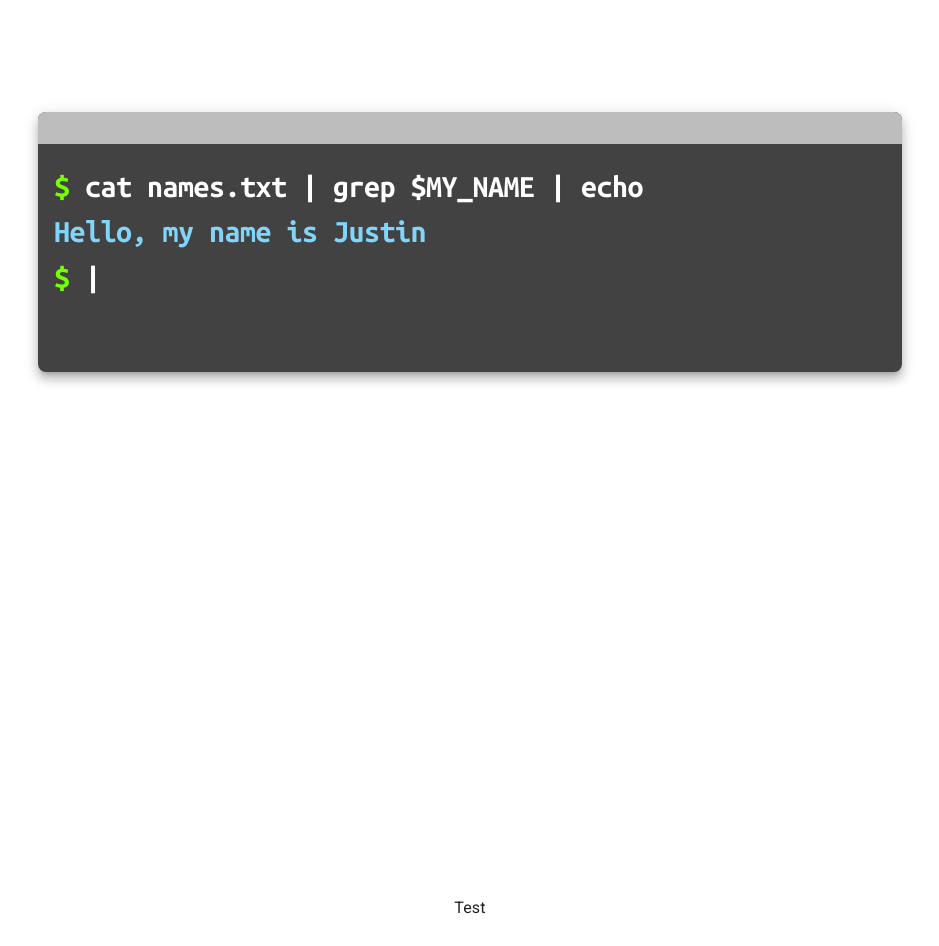
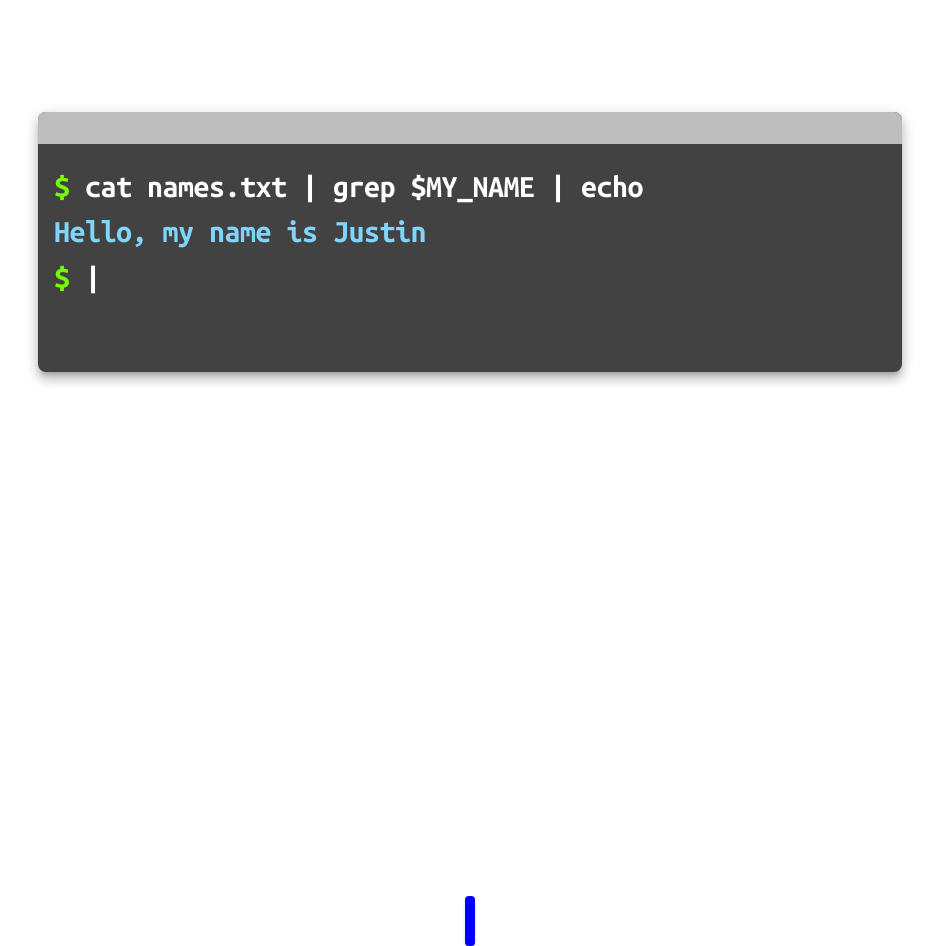
Before and after one commit to jpal91/resume, a Next.js app: page / in a window 1280 px wide. Shown: the whole page, without its empty margins (170-1109 px from the left). Before the commit the page ends 920 px from the top, so only its background shows below. Built offline with nearby package versions, Linux system fonts and the light colour scheme.

Commit message:
added skills component

```diff
--- /dev/null
+++ b/components/Sections/Skills.js
@@ -0,0 +1,17 @@
+import Grid from '@mui/material/Grid'
+import Card from '@mui/material/Card'
+import Fade from '@mui/material/Fade'
+
+const Skills = (props) => {
+    return (
+        <>
+            <Fade in={props.inView} timeout={ {enter: 1000} } >
+            <Card sx={{ borderColor: 'blue', borderWidth: '5px', borderStyle: 'solid', width: '100%', height: '50px' }}>
+
+            </Card>
+            </Fade>
+        </>
+    )
+}
+
+export default Skills
--- a/pages/index.js
+++ b/pages/index.js
@@ -9,6 +9,7 @@ import { InView } from 'react-intersection-observer'
 
 import NavBar from '../components/NavBar/NavBar'
 import Terminal from '../components/Splash/Terminal'
+import Skills from '../components/Sections/Skills';
 
 const Home = () => {
 	const [inView, setInView] = useState(false)
@@ -26,13 +27,22 @@ const Home = () => {
 
 				</Grid>
 				<Grid item xs={12} sx={{ display: 'flex', flexDirection: 'column', alignItems: 'center'}}>
+
 					<InView onChange={setInView} triggerOnce={true}>
 						{ ({ ref, entry }) => {
 							console.log(inView)
 							return (
+
+
 							<Box ref={ref}>
-								<Fade in={inView} timeout={ {enter: 1000} } ><Typography id='test' >Test</Typography></Fade>
+								{/* <Fade in={inView} timeout={ {enter: 1000} } > */}
+									{/* <> */}
+									<Skills inView={inView}/>
+									{/* <Typography id='test' >Test</Typography> */}
+									{/* </> */}
+								{/* </Fade> */}
 							</Box>
+
 							)
 						}}
 					</InView>
```
